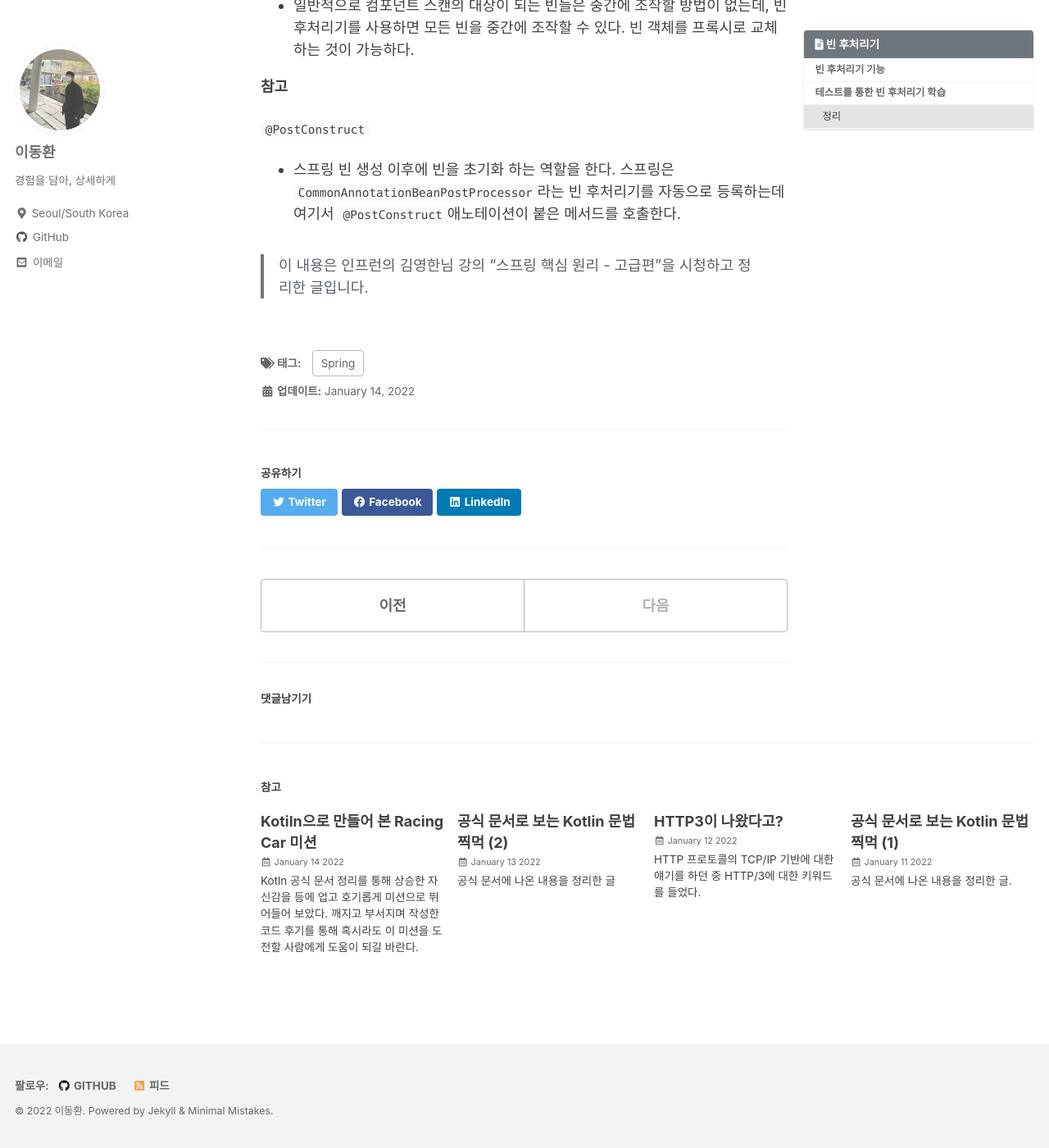
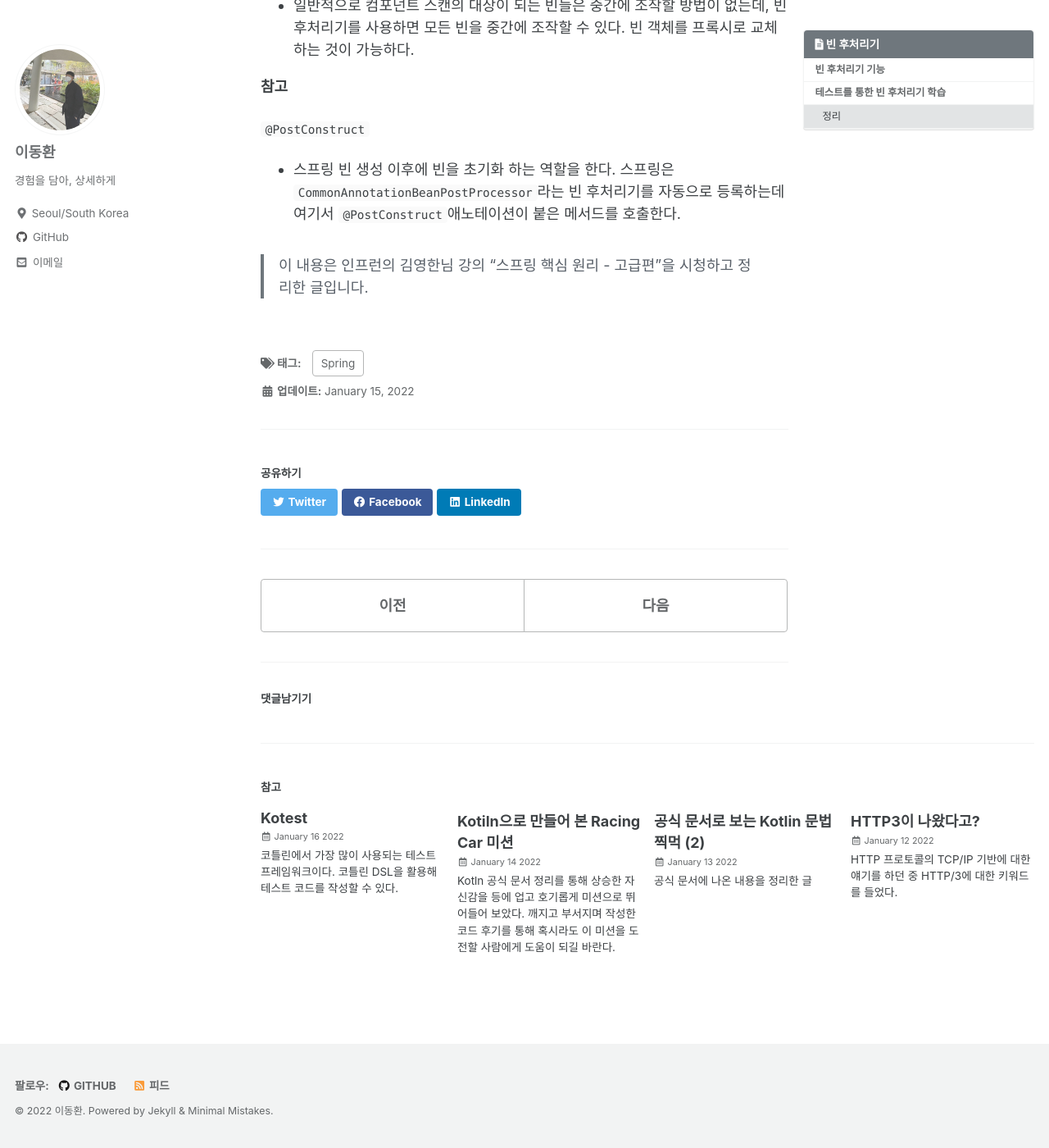
Before and after one commit to perenok/perenok.github.io, a Jekyll site: the page built from _posts/2022-01-15-빈 후처리기.md, in a window 1280 px wide and 1400 px high, scrolled down 3129 px. Shown: the whole window at 82% size. Built offline with Jekyll 4.4.1, drawn with Linux system fonts in a browser that asks for light colours; cached includes are drawn as plain includes; comment, search, counter and statistics services are not loaded; part of the change alters nothing that is shown; some of the changed text lies outside the part shown.

Commit message:
feat: Kotest 게시글 작성 및 빈 후처리기 게시 날짜 수정

````diff
--- a/_posts/2022-01-15-빈 후처리기.md
+++ b/_posts/2022-01-15-빈 후처리기.md
@@ -1,6 +1,6 @@
 ---
 title: "빈 후처리기"
-date: 2022-01-14
+date: 2022-01-15
 tags:
 - Spring
 toc: true
--- /dev/null
+++ b/_posts/2022-01-16-Kotest.md
@@ -0,0 +1,173 @@
+---
+title: "Kotest"
+date: 2022-01-16
+tags:
+- Kotlin
+- Test
+toc: true
+toc_sticky: true
+toc_label: "Kotest"
+---
+
+코틀린에서 가장 많이 사용되는 테스트 프레임워크이다. 코틀린 DSL을 활용해 테스트 코드를 작성할 수 있다.
+
+## 왜 Kotest?
+
+racing-car 미션을 하는 도중 테스트 코드를 작성할 때였다. 자바에서 하던 대로 `Junit`, `Assertion`을 이용했다.
+
+```kotlin
+class CarTest {
+
+    @DisplayName("자동차를 생성한다.")
+    @Test
+    fun `create car`() {
+        //given - when
+        val car = Car(CarName("jason"))
+
+        //then
+        assertThat(car.getName()).isEqualTo("jason")
+        assertThat(car.position).isEqualTo(0)
+    }
+}
+```
+
+이렇게 테스트를 채워나가다 kotlin에 특화된 테스트 코드가 있지 않을까 라는 생각이 들어 찾아보다 `kotest`를 찾게 되었다. 코틀린이 제공하는 DSL(Domain Specific Language) 스타일의
+중괄호를 활용한 코드 스타일을 테스트에도 사용할 수 있게 된다.
+
+## Kotest 사용하기
+
+- 먼저 gradle에 의존성을 추가한다.
+
+```groovy
+dependencies {
+    ...
+
+    testImplementation("io.kotest:kotest-runner-junit5:$kotestVersion") // $kotestVersion버전에 오류가 나면 원하는 버전 명시
+    testImplementation("io.kotest:kotest-assertions-core:$kotestVersion")
+}
+```
+
+- 인텔리제이 plugin에서 kotest를 찾아 설치한다.
+
+### Testing Styles
+
+kotest에는 다양한 레이아웃이 있다. 이 중에 원하는 하나를 상속받아 진행한다. 코틀린만을 위해 만들어진 것도 있고, 기존 테스트 프레임워크에서 영향을 받아 만들어진 것도 있다.
+
+공식 문서는 [Testing Styles](https://kotest.io/docs/framework/testing-styles.html)
+
+- Annotation Spec
+
+나는 Junit 방식과 유사한 Annotation Spec을 사용했다.
+
+```kotlin
+internal class CarSpec : AnnotationSpec() { // 상속
+
+    @Test
+    fun `car를 생성한다`() {
+        //given - when
+        val car = Car(CarName("jason"))
+
+        //then
+        car.getName() shouldBe "jason"
+        car.position shouldBe 0 // or car.position.shouldBe(0)
+    }
+}
+```
+
+- Behavior Spec
+
+Given, When, Then을 명시적으로 간결하게 정의할 수 있다.
+
+```kotlin
+class CarSpec : BehaviorSpec({
+    given("create") {
+        val carName = CarName("jason")
+        `when`("5자 이하의 이름으로 생성하면") {
+            val result = Car(carName)
+            then("Car 생성된다.") {
+                result.getName() shouldBe "jason"
+                result.position shouldBe 0
+            }
+        }
+    }
+})
+```
+
+이 외에도 다양한 테스트 Spec이 있으니 공식문서를 참고하여 원하는 방식을 선택하면 된다.
+
+### **Kotest Assertions**
+
+Kotest에서 지원해주는 여러 Assertion들을 이용해 테스트를 작성할 수 있다. 몇 가지 표현식들을 살펴보자.
+
+- Multitude of Matchers[](https://kotest.io/docs/assertions/assertions.html#multitude-of-matchers)
+    - should
+    - shouldBe
+    - shouldHave
+    - shouldNot
+    - shouldNotBe
+    - shouldNotHave
+
+  이러한 matcher들이 매우 많이 존재한다.
+
+  matcher는 두 가지 스타일로 사용 가능하다.
+
+    1. 중위 함수 스타일
+
+        ```kotlin
+        car.getName() shouldBe "jason"
+        ```
+
+    2. 확장 함수 스타일
+
+        ```kotlin
+        car.getName().shouldBe("jason")
+        ```
+
+- Inspectors
+    - forExactly(k) : Collection에서 조건에 해당하는 element의 수가 k개인지
+
+    ```kotlin
+    mylist.forExactly(3) {
+        it.city shouldBe "Chicago"
+    }
+    ```
+
+    - forAtLeast(k) : Collection에서 적어도 k개 이상의 element가 조건을 만족
+
+    ```kotlin
+    val mylist= listOf("sam", "gareth", "timothy", "muhammad")
+
+    mylist.forAtLeast(2) {
+        it.shouldHaveMinLength(7)
+    }
+    ```
+
+- Exceptions
+    - shouldThrow : [Exception]에 원하는 예외를 넣는다
+
+    ```
+    shouldThrow<[Exception]> {
+      // code in here that you expect to throw an IllegalAccessException
+    }
+    ```
+
+    - shouldThrowAny
+
+    ```
+    val exception = shouldThrowAny {
+      // test here can throw any type of Throwable!
+    }
+    ```
+
+이러한 것들 말고도 많은 것들이 있으니 필요할 때마다 공식 문서를 참고하면서 작성하면 될 거 같다.
+
+## 정리
+
+자바 식 테스트 코드 작성법에만 익숙해져 있다 kotest를 이용해서 여러가지 테스트 Spec을 사용해보니 좀 더 직관적이고 다양한 스타일이 있어서 다채롭게 쓸 수 있었다. 현재 미션이 간단해서 unit test만
+진행했지만 @SpringBootTest와 `Mockk`을 이용해서 통합 테스트도 추후 진행해보려고 한다.
+
+## 참고
+
+[https://techblog.woowahan.com/5825/](https://techblog.woowahan.com/5825/)
+
+[https://beomseok95.tistory.com/368#free-spec](https://beomseok95.tistory.com/368#free-spec)
````
